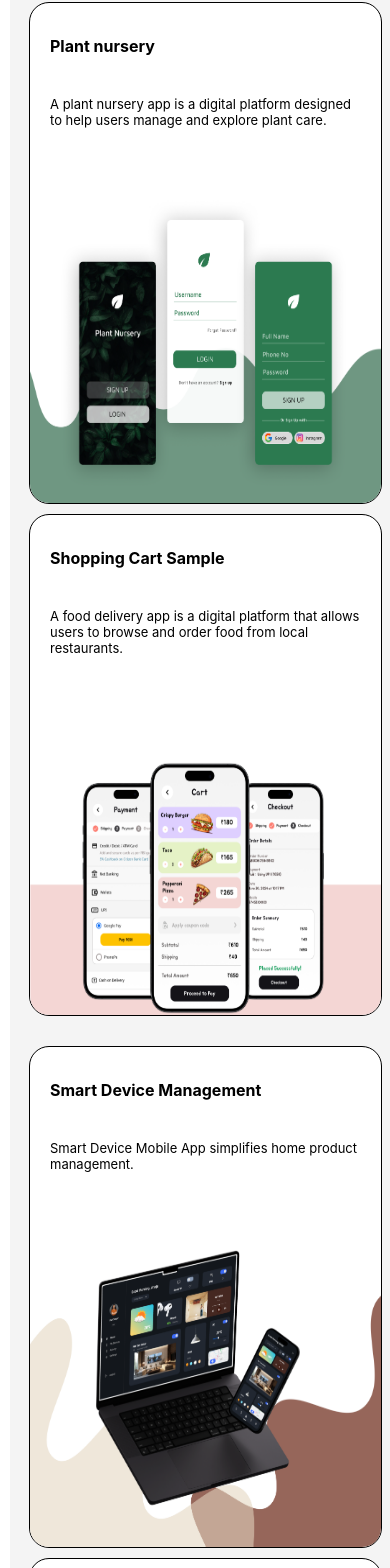
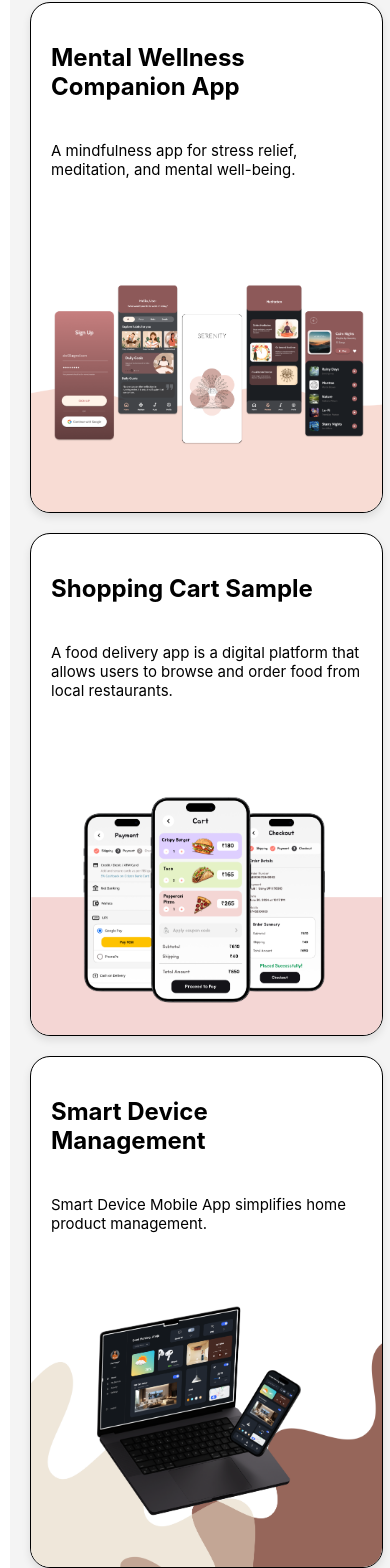
Before and after one commit to anujashejwal/personal-portfolio, a React (Create React App) app: page / in a window 390 px wide. Shown: the part 1141-2709 px from the top of the page. Built offline with nearby package versions, Linux system fonts and the light colour scheme; a web font is replaced by a local one.

Commit message:
Added links to work cards

```diff
--- a/src/Components/Work/Work.css
+++ b/src/Components/Work/Work.css
@@ -20,14 +20,18 @@
     padding: 20px;
 }
 
-.design-boxes {
+.design-container {
+    display: flex;
+    flex-direction: column;
+    align-items: center;
+    width: 100%;
+    gap: 20px;
+}
+
+.design-row {
+    display: flex;
     justify-content: center;
-    align-items: center;
-    display: flex;
-    height: 535px;
-    margin: auto;
-    margin-bottom: 30px;
-    gap: 10px;
+    gap: 20px;
     width: 80%;
 }
 
@@ -36,6 +40,8 @@
     border-radius: 20px;
     overflow: hidden;
     background-color: white;
+    width: 48%;
+    box-shadow: 0 4px 8px rgba(0, 0, 0, 0.1);
 }
 
 .design-1 h2 {
@@ -51,66 +57,33 @@
 
 .design-img {
     width: 100%;
-    height: 100%;
+    height: auto;
+    border-radius: 0 0 20px 20px;
+    transition: transform 0.3s ease;
     margin-bottom: -7px;
-    border-radius: 20px !important;
-    transition: transform 0.3s ease;
 }
 
 .design-img:hover {
-    transform: scale(1.2);
+    transform: scale(1.1);
 }
 
 /* Mobile view responsiveness */
 @media (max-width: 768px) {
     .workpage {
-        width: 90%; /* Adjust the width for mobile */
+        width: 90%;
         padding: 20px;
     }
 
     .workpage h1 {
-        font-size: 1.5rem; /* Adjust the font size for mobile */
+        font-size: 1.5rem;
     }
 
-    .design-boxes {
-        flex-direction: column; /* Stack the design boxes vertically */
-        height: auto; /* Let the height adjust automatically */
+    .design-row {
+        flex-direction: column;
         width: 100%;
     }
 
     .design-1 {
-        height: 500px; /* Set a specific height for mobile */
         width: 100%;
     }
-
-    .design-1 h2 {
-        font-size: 1.2rem; /* Adjust the title font size */
-    }
-
-    .design-1 p {
-        font-size: 14px; /* Adjust the text size */
-    }
-
-    .design-img {
-        height: 70%; /* Adjust the image height for mobile */
-    }
 }
-
-/* Further customization for smaller screens (optional) */
-@media (max-width: 480px) {
-    .design-1 {
-        height: 500px; /* Set a smaller height for very small screens */
-    }
-
-    .design-1 h2 {
-        font-size: 1rem; /* Reduce title size */
-    }
-
-    .design-1 p {
-        font-size: 13px; /* Further reduce text size */
-    }
-
-    .design-img {
-        height: 70%; /* Reduce image height */
-    }
-}
--- a/src/Components/Work/Work.tsx
+++ b/src/Components/Work/Work.tsx
@@ -1,35 +1,47 @@
 import "./Work.css";
-export default function Work(){
-    return(
+export default function Work() {
+    return (
         <div className="workpage">
             <h1>PROJECTS</h1>
-            <p className="head-para">Hi All, Take a look at my UI/UX projects, case studies and Final Designs</p>
-            <div className="design-boxes">
-                <div className="design-1">
-                    <h2>Plant nursery</h2>
-                    <p>A plant nursery app is a digital platform designed to help users manage and explore plant care.</p>
-                    <img src="../images/work1.png" className="design-img"/>
+            <p className="head-para">UI/UX projects, case studies and Final Designs</p>
+
+            <div className="design-container">
+                <div className="design-row">
+                    <div className="design-1"
+                    onClick={() => window.open("https://www.behance.net/gallery/218993959/Mental-Wellness-Companion-App", "_blank")}
+                    style={{ cursor: "pointer" }}>
+                        <h2>Mental Wellness Companion App</h2>
+                        <p>A mindfulness app for stress relief, meditation, and mental well-being.</p>
+                        <img src="../images/work0.png" className="design-img" alt="MWCApp" />
+                    </div>
+                    <div className="design-1"
+                    onClick={() => window.open("https://www.behance.net/gallery/203790083/Cart-and-Payment-Mobile-UI", "_blank")}
+                    style={{ cursor: "pointer" }}>
+                        <h2>Shopping Cart Sample</h2>
+                        <p>A food delivery app is a digital platform that allows users to browse and order food from local restaurants.</p>
+                        <img src="../images/work2.png" className="design-img" alt="Shopping Cart Sample" />
+                    </div>
                 </div>
-                <div className="design-1">
-                    <h2>Shopping Cart Sample</h2>
-                    <p>A food delivery app is a digital platform that allows users to browse and order food from local restaurants.</p>
-                    <img src="../images/work2.png" className="design-img"/>
+                <div className="design-row">
+                    <div className="design-1"
+                    onClick={() => window.open("https://www.behance.net/gallery/207031467/Smart-Home-Device-Dashboard", "_blank")}
+                    style={{ cursor: "pointer" }}>
+                        <h2>Smart Device Management</h2>
+                        <p>Smart Device Mobile App simplifies home product management.</p>
+                        <img src="../images/work3.png" className="design-img" alt="Smart Device Management" />
+                    </div>
+                    <div
+    className="design-1"
+    onClick={() => window.open("https://www.behance.net/gallery/203006299/Login-or-Signup-Page", "_blank")}
+    style={{ cursor: "pointer" }}
+>
+    <h2>Plant Nursery</h2>
+    <p>A plant nursery app is a digital platform designed to help users manage and explore plant care.</p>
+    <img src="../images/work1.png" className="design-img"/>
+</div>
+
                 </div>
             </div>
-            <div className="design-boxes">
-                <div className="design-1">
-                    <h2>Smart Device Management</h2>
-                    <p>Smart Device Mobile App simplifies home product management.</p>
-                    <img src="../images/work3.png" className="design-img"/>
-                </div>
-                <div className="design-1">
-                    <h2>Footwear Shopping App</h2>
-                    <p>The online footwear app lets users browse shoes and gets delivered easily.</p>
-                    <img src="../images/work4.png" className="design-img"/>
-                </div>
-            </div>
-
         </div>
-    )
-
+    );
 }
```
Also changed, not shown: public/images/work0.png (added).
